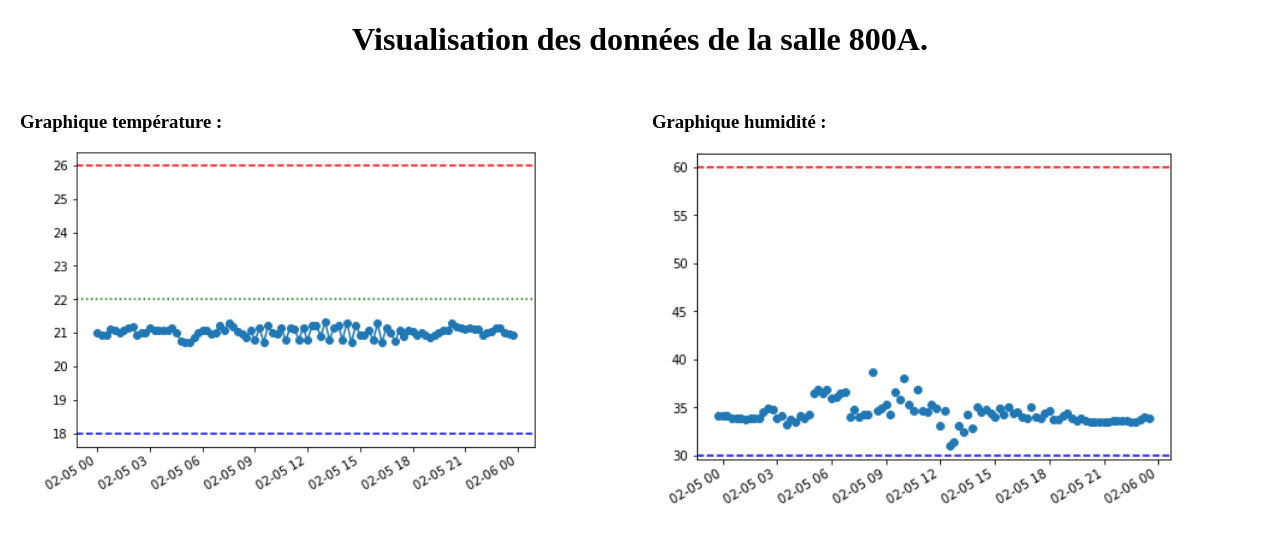
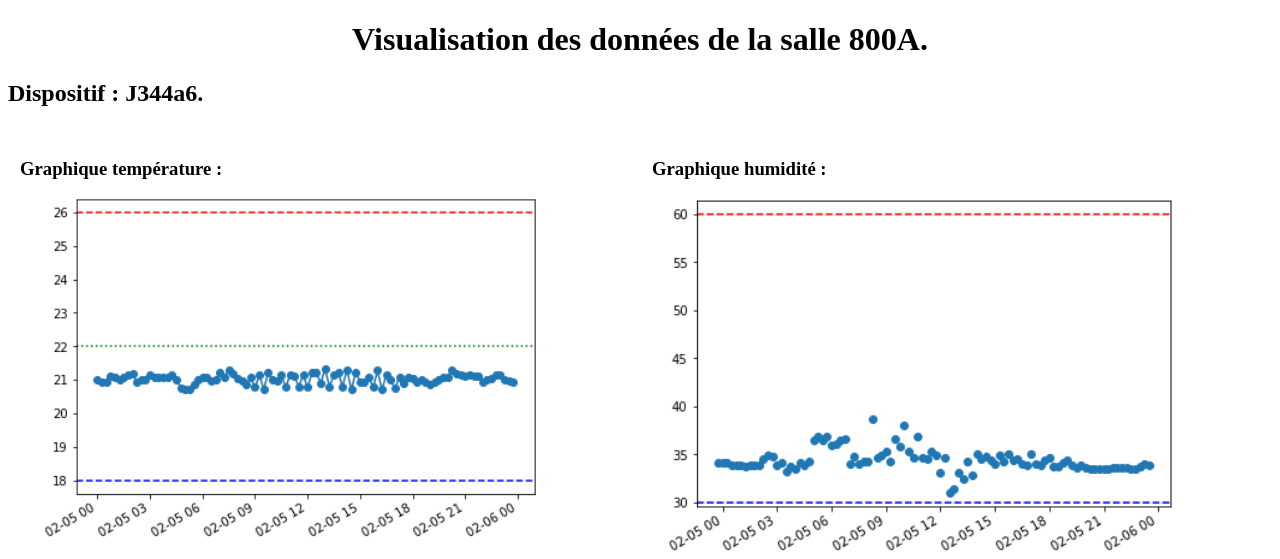
Before and after one commit to ejomphe/MONITORING-POLY-CHUM, a Django app: page /test-room/ in a window 1280 px wide. Shown: the top 559 px of the page. Run offline with Django 3.2, Linux system fonts and the light colour scheme.

Commit message:
modified the views in the main app and the data visualization app

```diff
--- a/monitoring_web_app/data_visualization/templates/data_visualization/base.html
+++ b/monitoring_web_app/data_visualization/templates/data_visualization/base.html
@@ -54,6 +54,11 @@
         <h1> Visualisation des données d'une salle inconnue. </h1>
         {% endif %}
         </center>
+        {% if sensor_id %}
+        <h2> Dispositif : {{ sensor_id }}. </h2>
+        {% else %}
+        <h2> Dispositif inconnu. </h2>
+        {% endif %}
 
         <div class="row">
             <div class="column">
--- a/monitoring_web_app/data_visualization/views.py
+++ b/monitoring_web_app/data_visualization/views.py
@@ -1,4 +1,4 @@
 from django.shortcuts import render
 
 def test_room(request):
-    return render(request, 'data_visualization/base.html', {'title':'800A'})  #éventuellement le numéro de la salle devra être passé automatiquement... créer une fonction qui va lire dans BD...
+    return render(request, 'data_visualization/base.html', {'title':'800A', 'sensor_id':'J344a6'})  #éventuellement le numéro de la salle devra être passé automatiquement... créer une fonction qui va lire dans BD...
--- a/monitoring_web_app/monitoring/views.py
+++ b/monitoring_web_app/monitoring/views.py
@@ -1,5 +1,6 @@
 from django.shortcuts import render
 from django.http import HttpResponse
+
 
 def home(request):
     return HttpResponse('<!DOCTYPE html> <html> <body> <h1> <a href="/test-room">Room 800A </a></h1> <p>Temperature: 25C </p> <p>Humidity: 15% </p> <p>Pression 108 mmHg </p> </body> </html>')
```
Also changed, not shown: 1 other file.
